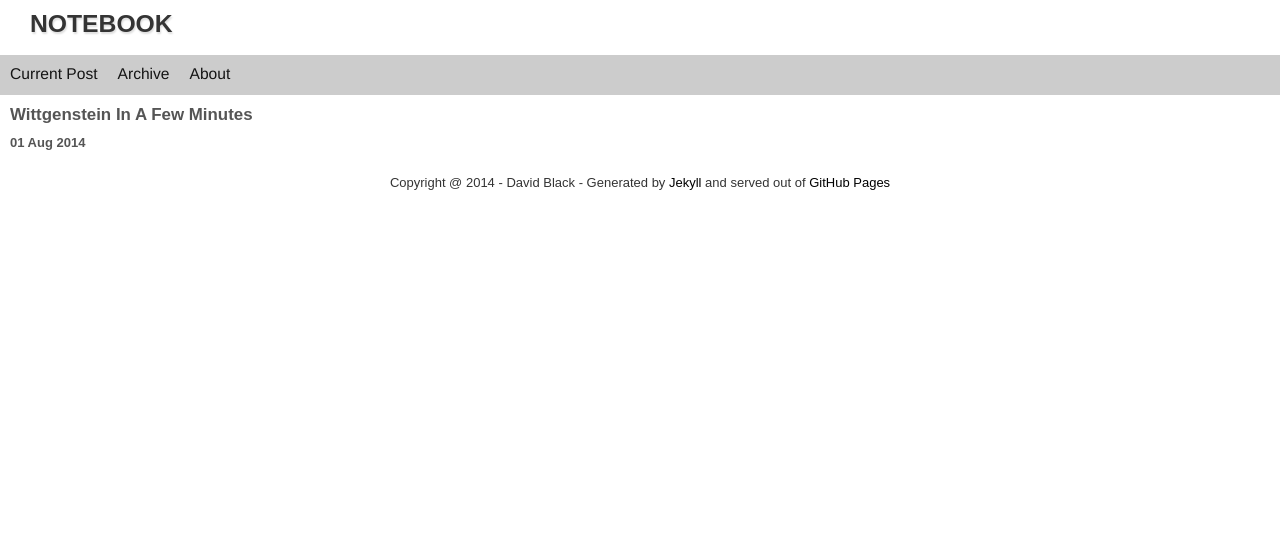
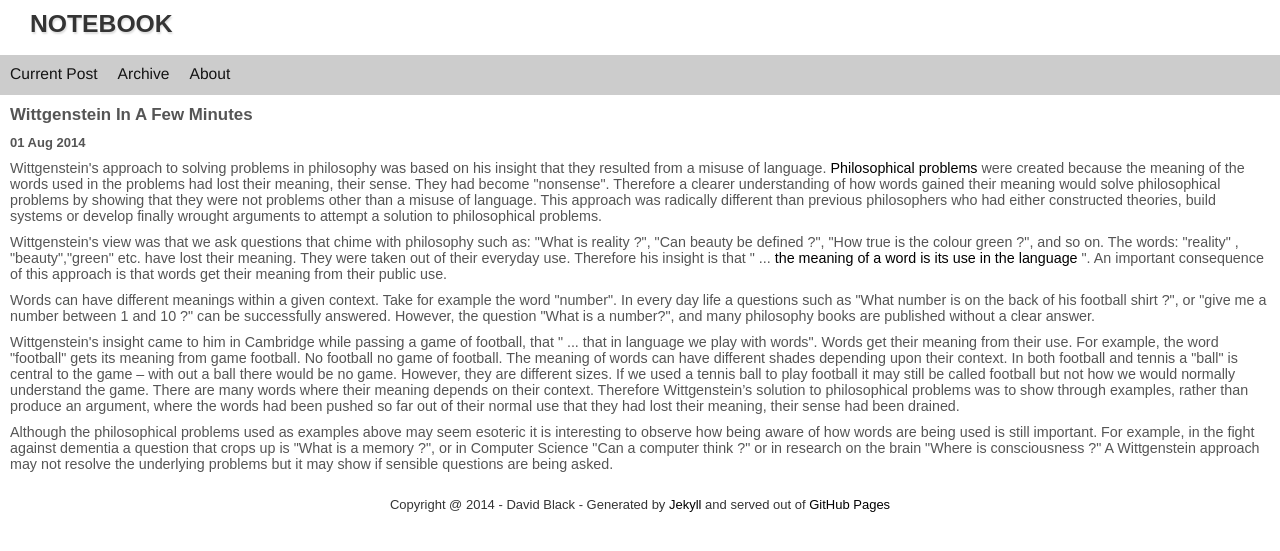
Before and after one commit to dtinblack/dtinblack.github.io, a Jekyll site: the page built from _posts/2014-08-01-current.html, in a window 1280 px wide. Shown: the top 551 px of the page. Built offline with Jekyll 4.4.1, drawn with Linux system fonts in a browser that asks for light colours.

Commit message:
new post

```diff
--- a/_posts/2014-08-01-current.html
+++ b/_posts/2014-08-01-current.html
@@ -5,15 +5,54 @@ subtitle: Short introduction to Wittgenstein’s solution to philosophical probl
 ---
 
 <p>
-
+Wittgenstein&#39;s approach to solving problems in philosophy was based on his insight that they resulted
+from a misuse of language.
+<a href="http://en.wikipedia.org/wiki/List_of_unsolved_problems_in_philosophy" target="_blank">Philosophical problems</a>
+were created because the meaning of the words used in
+the problems had lost their meaning, their sense. They had become &#34;nonsense&#34;.  Therefore a clearer
+understanding of how words gained their meaning would solve philosophical problems by showing that
+they were not problems other than a misuse of language. This approach was radically different than previous
+philosophers who had either constructed theories, build systems or develop finally wrought arguments to
+attempt a solution to philosophical problems.
 </p>
 
 <p>
+Wittgenstein&#39;s view was that we ask questions that chime with philosophy such as: &#34;What is reality ?&#34;,
+&#34;Can beauty be defined ?&#34;, &#34;How true is the colour green ?&#34;, and so on. The words: &#34;reality&#34;
+, &#34;beauty&#34;,&#34;green&#34; etc. have lost their meaning. They were taken out of their everyday use.
+Therefore his insight is that &#34; &#46;&#46;&#46;
 
+<a href="http://plato.stanford.edu/entries/wittgenstein/#Mea" target="_blank">the meaning of a word is its use in the language</a>
+&#34;. An important
+consequence of this approach is that words get their meaning from their public use.
 </p>
 
 <p>
+Words can have different meanings within a given context. Take for example the word &#34;number&#34;.  In every day
+life a questions such as &#34;What number is on the back of his football shirt ?&#34;, or &#34;give me a number between
+1 and 10 ?&#34; can be successfully answered. However, the question &#34;What is a number?&#34;, and many philosophy
+books are published without a clear answer.
+</p>
 
+
+<p>
+Wittgenstein&#39;s insight came to him in Cambridge while passing a game of football, that  &#34; &#46;&#46;&#46; that in language we play
+with words&#34;.  Words get their meaning from their use. For example, the word &#34;football&#34; gets its meaning
+from game football. No football no game of football. The meaning of words can have different shades depending upon
+their context. In both football and tennis a &#34;ball&#34; is central to the game – with out a ball there would be no
+game. However, they are different sizes. If we used a tennis ball to play football it may still be called
+football but not how we would normally understand the game. There are many words where their meaning depends
+on their context. Therefore Wittgenstein’s solution to philosophical problems was to show through examples,
+rather than produce an argument,  where the words had been pushed so far
+out of their normal use that they had lost their meaning, their sense had been drained.
+</p>
+
+<p>
+Although the philosophical problems used as examples above may seem esoteric it is interesting to observe how
+being aware of how words are being used is still important. For example, in the fight against dementia a
+question that crops up is &#34;What is a memory ?&#34;, or in Computer Science &#34;Can a computer think ?&#34; or in research
+on the brain &#34;Where is consciousness ?&#34; A Wittgenstein approach may not resolve the underlying problems
+but it may show if sensible questions are being asked.
 </p>
 
 &nbsp;
```
